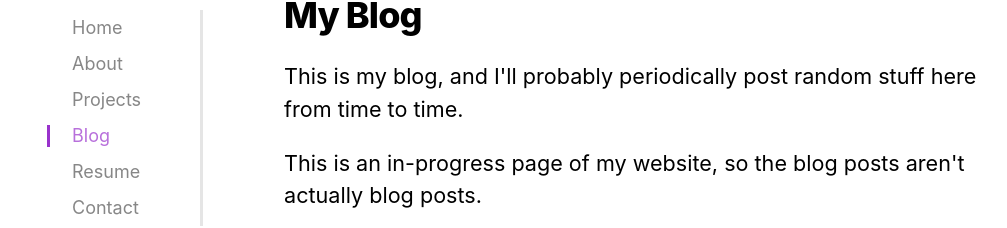
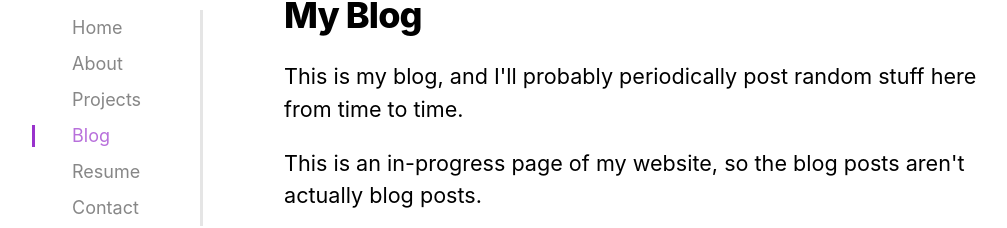
Before and after one commit to james168ma/personal-website, a Next.js app: page /subpages/Blog in a window 1280 px wide. Shown: the part 98-326 px from the top of the page, without its empty margins (122-1129 px from the left). Built offline with nearby package versions, Linux system fonts and the light colour scheme.

Commit message:
fixed mark so that it looks good on 1440p and 4k

```diff
--- a/components/navItem.module.css
+++ b/components/navItem.module.css
@@ -27,8 +27,7 @@
 .mark {
   width: 1rem;
   height: 1.2rem;
-  border-right: 0.2rem solid var(--highlight-color);
-  padding-left: 0rem;
+  border-left: 0.2rem solid var(--highlight-color);
   position: absolute;
   left: 0;
   margin-top: 0rem;
--- a/components/subnavSelector.module.css
+++ b/components/subnavSelector.module.css
@@ -27,8 +27,7 @@
 .mark {
   width: 1rem;
   height: 1.2rem;
-  border-right: 0.2rem solid var(--highlight-color);
-  padding-left: 0rem;
+  border-left: 0.2rem solid var(--highlight-color);
   position: absolute;
   left: 0;
   margin-top: 0rem;
```
